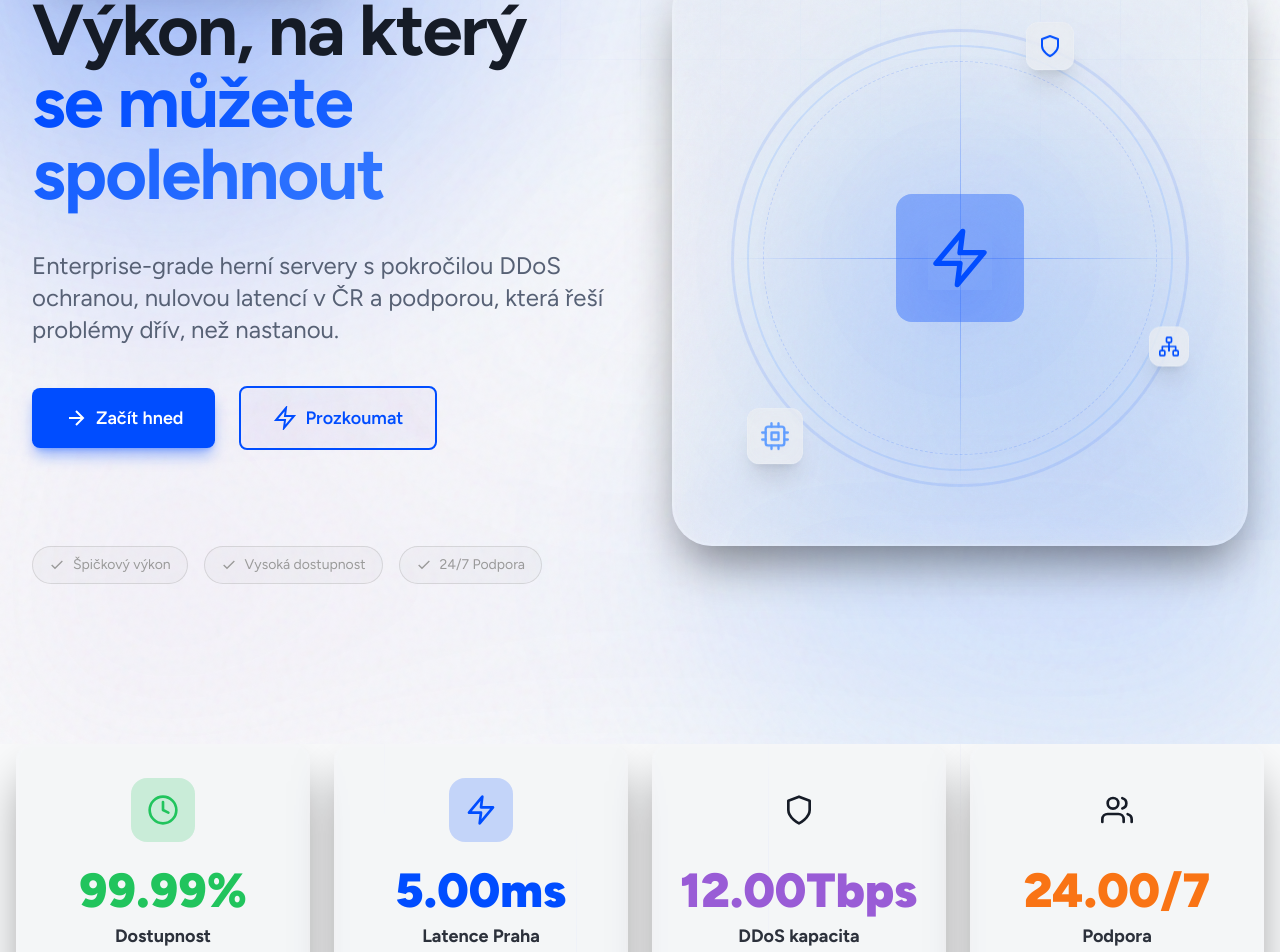
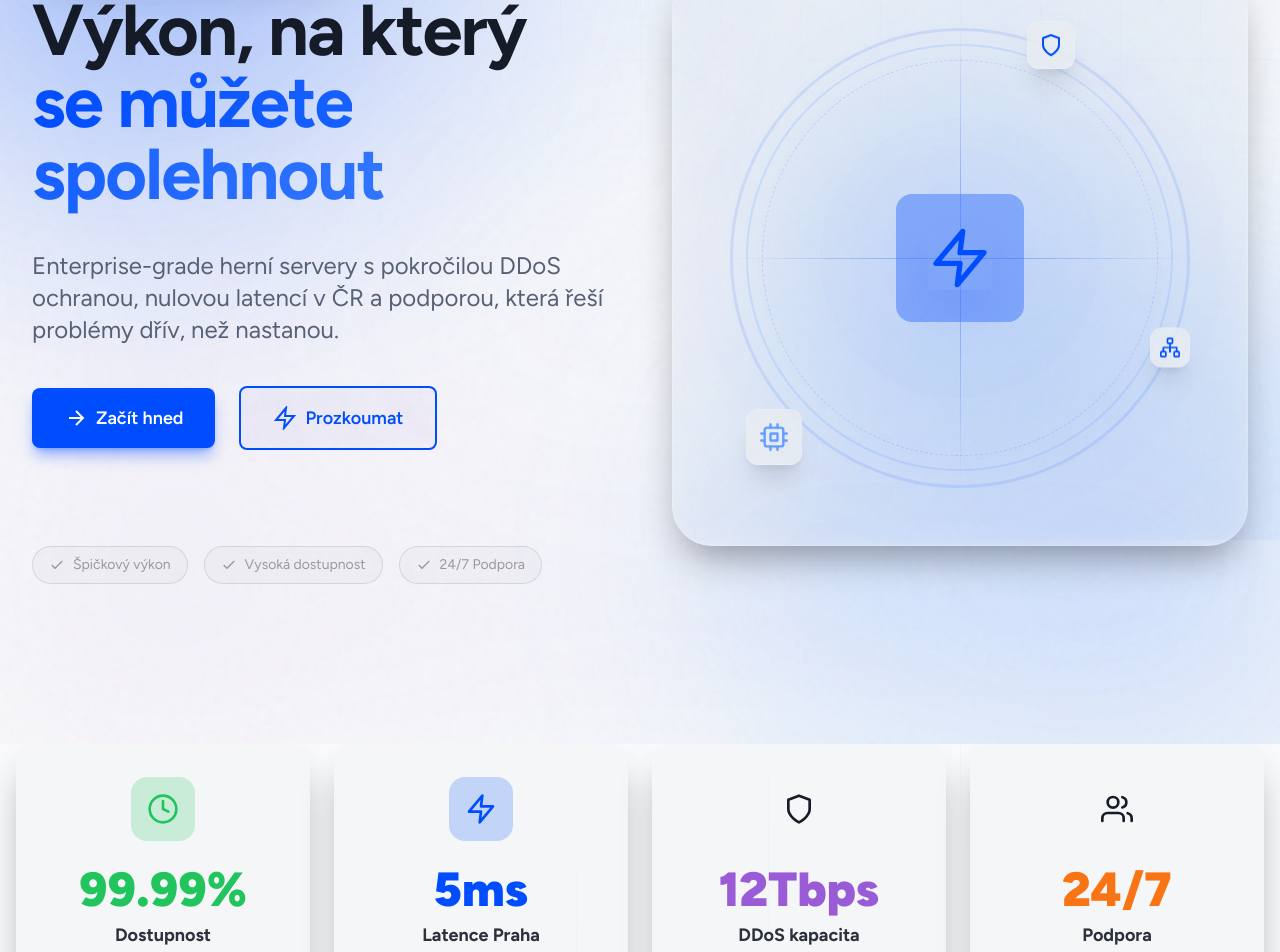
Before and after one commit to matejbiciste3-a11y/firtcore-next, a Next.js app: page / in a window 1280 px wide. Shown: the part 260-1212 px from the top of the page. Built offline with nearby package versions, Linux system fonts and the light colour scheme.

Commit message:
perf: reduce blur, add GPU acceleration, replace setTimeout with rAF

```diff
--- a/components/ui/AnimatedCounter.js
+++ b/components/ui/AnimatedCounter.js
@@ -1,36 +1,39 @@
-import { useEffect, useState } from 'react'
-import { useInView } from 'react-intersection-observer'
+import { useEffect, useState, useRef } from 'react'
 
-export default function AnimatedCounter({ value, suffix = '', duration = 2000, inView }) {
+export default function AnimatedCounter({ value, suffix = '', duration = 1500, inView }) {
     const [count, setCount] = useState(0)
+    const rafRef = useRef(null)
 
     useEffect(() => {
         if (!inView) return
 
-        let start = 0
+        const start = performance.now()
         const end = value
-        const increment = end / (duration / 16)
-        let timer
 
-        const updateCount = () => {
-            start += increment
-            if (start < end) {
-                setCount(start)
-                timer = setTimeout(updateCount, 16)
-            } else {
-                setCount(end)
+        const update = (now) => {
+            const elapsed = now - start
+            const progress = Math.min(elapsed / duration, 1)
+            // ease-out cubic
+            const eased = 1 - Math.pow(1 - progress, 3)
+            setCount(eased * end)
+
+            if (progress < 1) {
+                rafRef.current = requestAnimationFrame(update)
             }
         }
 
-        updateCount()
+        rafRef.current = requestAnimationFrame(update)
 
-        return () => clearTimeout(timer)
+        return () => {
+            if (rafRef.current) cancelAnimationFrame(rafRef.current)
+        }
     }, [value, duration, inView])
 
+    const display = Number.isInteger(value)
+        ? Math.round(count)
+        : count.toFixed(2)
+
     return (
-        <span>
-            {typeof count === 'number' ? count.toFixed(2) : count}
-            {suffix}
-        </span>
+        <span>{display}{suffix}</span>
     )
 }
--- a/styles/globals.css
+++ b/styles/globals.css
@@ -390,6 +390,8 @@
     .data-line {
         @apply absolute top-0 w-px h-full bg-gradient-to-b from-transparent via-primary/50 to-transparent;
         animation: dataFlow 3s linear infinite;
+        will-change: transform;
+        transform: translateZ(0);
     }
 
     @keyframes dataFlow {
@@ -585,7 +587,7 @@
 
     .glass-morphism-v2 {
         background: rgba(255, 255, 255, 0.03);
-        backdrop-filter: blur(16px) saturate(180%);
+        backdrop-filter: blur(10px) saturate(150%);
         border: 1px solid rgba(255, 255, 255, 0.08);
     }
 
@@ -897,17 +899,23 @@
     }
 
     .liquid-blob {
-        @apply absolute blur-[120px] -z-10 opacity-30 animate-float;
+        @apply absolute -z-10 opacity-20;
         background: radial-gradient(circle, hsl(var(--color-primary)) 0%, transparent 70%);
-        width: 600px;
-        height: 600px;
+        width: 500px;
+        height: 500px;
+        filter: blur(80px);
+        will-change: transform;
+        transform: translateZ(0);
     }
 
     .liquid-blob-secondary {
-        @apply absolute blur-[100px] -z-10 opacity-20 animate-reverse-spin;
+        @apply absolute -z-10 opacity-15;
         background: radial-gradient(circle, hsl(var(--color-secondary)) 0%, transparent 70%);
-        width: 500px;
-        height: 500px;
+        width: 400px;
+        height: 400px;
+        filter: blur(60px);
+        will-change: transform;
+        transform: translateZ(0);
     }
 
     @keyframes reverseSpin {
@@ -934,10 +942,11 @@
     }
 
     .glass-morphism-v2 {
-        @apply relative backdrop-blur-xl bg-background-secondary/40 border-2 border-white/5 shadow-2xl;
+        @apply relative backdrop-blur-md bg-background-secondary/40 border border-white/5 shadow-xl;
         box-shadow:
             inset 0 0 0 1px rgba(255, 255, 255, 0.05),
-            0 25px 50px -12px rgba(0, 0, 0, 0.5);
+            0 20px 40px -12px rgba(0, 0, 0, 0.4);
+        will-change: transform;
     }
 
     .border-trace {
```
